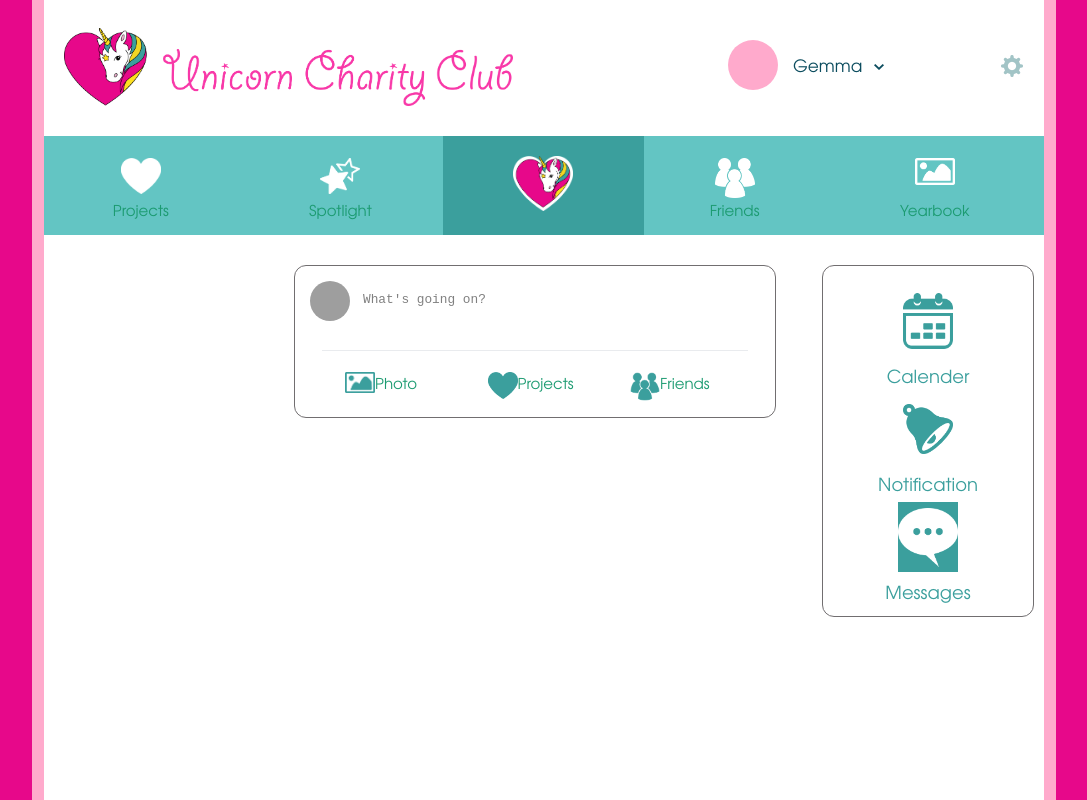
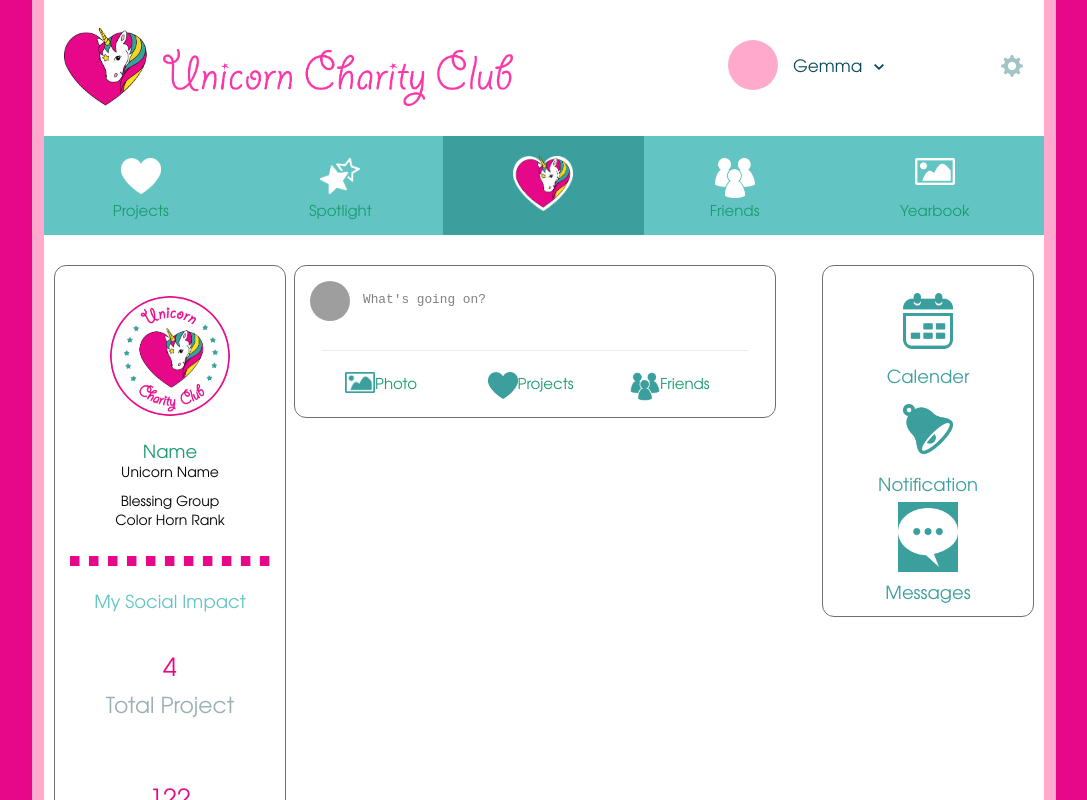
Before and after one commit to birvasevak/Project_2, a React (Create React App) app: page / in a window 1280 px wide. Shown: the top 800 px of the page, without its empty margins (96-1183 px from the left). Built offline with nearby package versions, Linux system fonts and the light colour scheme; grey boxes are pictures that could not be loaded.

Commit message:
Add files via upload

```diff
--- a/src/App.js
+++ b/src/App.js
@@ -1,7 +1,7 @@
 import React from "react";
 import "./App.css";
 import { Component } from "react";
-import Menu from "./components/Menu/Menu";
+import Sidebar from "./components/SideBar-Profile/SideBarProfile";
 import Header from "./components/Header/Header";
 import Navbar from "./components/Navbar/Navbar";
 import Projects from "./components/Projects/Projects";
@@ -11,6 +11,7 @@ import Friends from "./components/Friends/Friends";
 import Yearbook from "./components/Yearbook/Yearbook";
 import Footer from "./components/Footer/Footer";
 import { BrowserRouter as Router, Switch, Route } from "react-router-dom";
+import Menu from "./components/Menu/Menu";
 import Mobile_logo from "./image/Logo-mobile.png";
 import Desktop_logo from "./image/desktop_logo.png";
 import Mobile_toolbar from "./components/Mobile_toolbar/Mobile_toolbar";
@@ -22,24 +23,33 @@ import ChildForm from "./components/MyChildren/ChildForm";
 //import sideDrawer from './components/SideDrawer/SideDrawer';
 
 class App extends Component {
+  constructor(props) {
+    super(props);
+    this.state = {
+      showSideBar: true
+    };
+  }
+  setToFalse(props) {
+    this.state.showSideBar = false;
+  }
+
   render() {
     return (
       <Router>
         <div className="App">
-          {/* <Login /> */}
           <div className="content-wrapper">
-            {/* <Menu /> */}
             <Header />
             <Navbar />
+
             <div className="container">
               <Switch>
                 <Route path="/" exact component={Homepage} />
-
                 <Route path="/Projects" component={Projects} />
                 <Route path="/Spotlight" component={Spotlight} />
                 <Route path="/Friends" component={Friends} />
                 <Route path="/Yearbook" component={Yearbook} />
               </Switch>
+              {this.state.showSideBar ? <Sidebar /> : null}
             </div>
           </div>
           <Footer />
```
